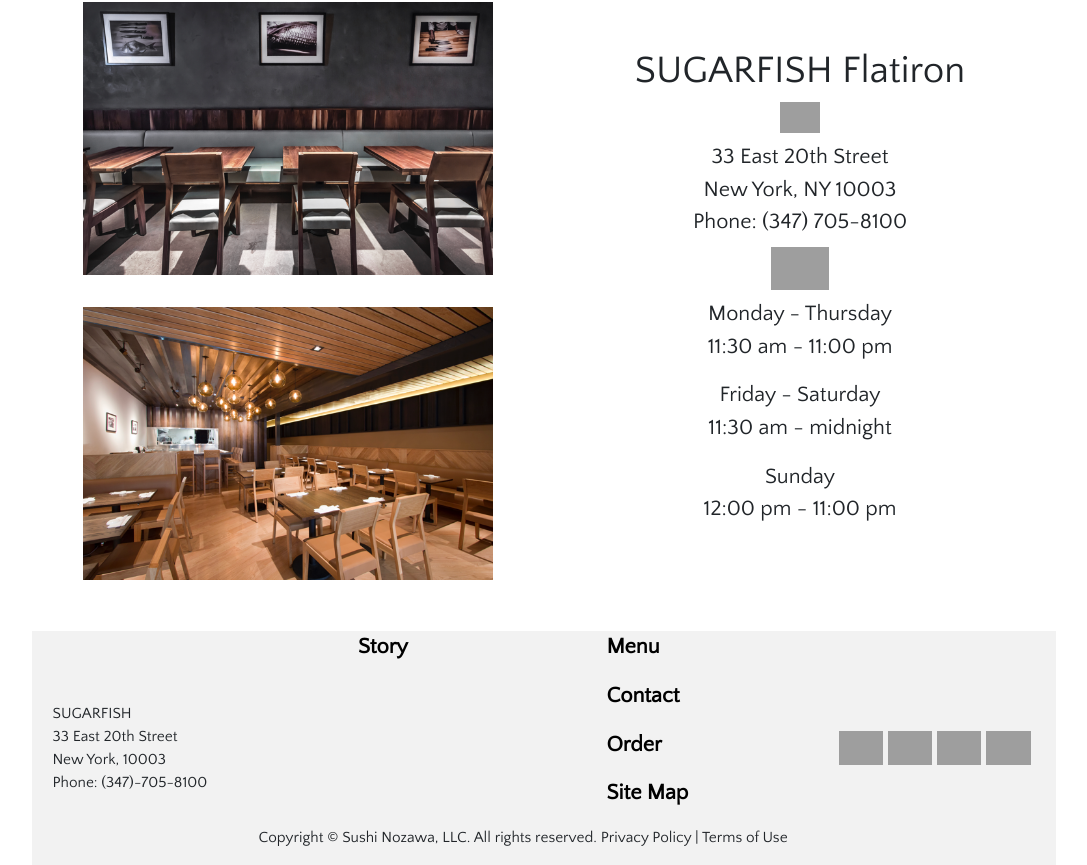
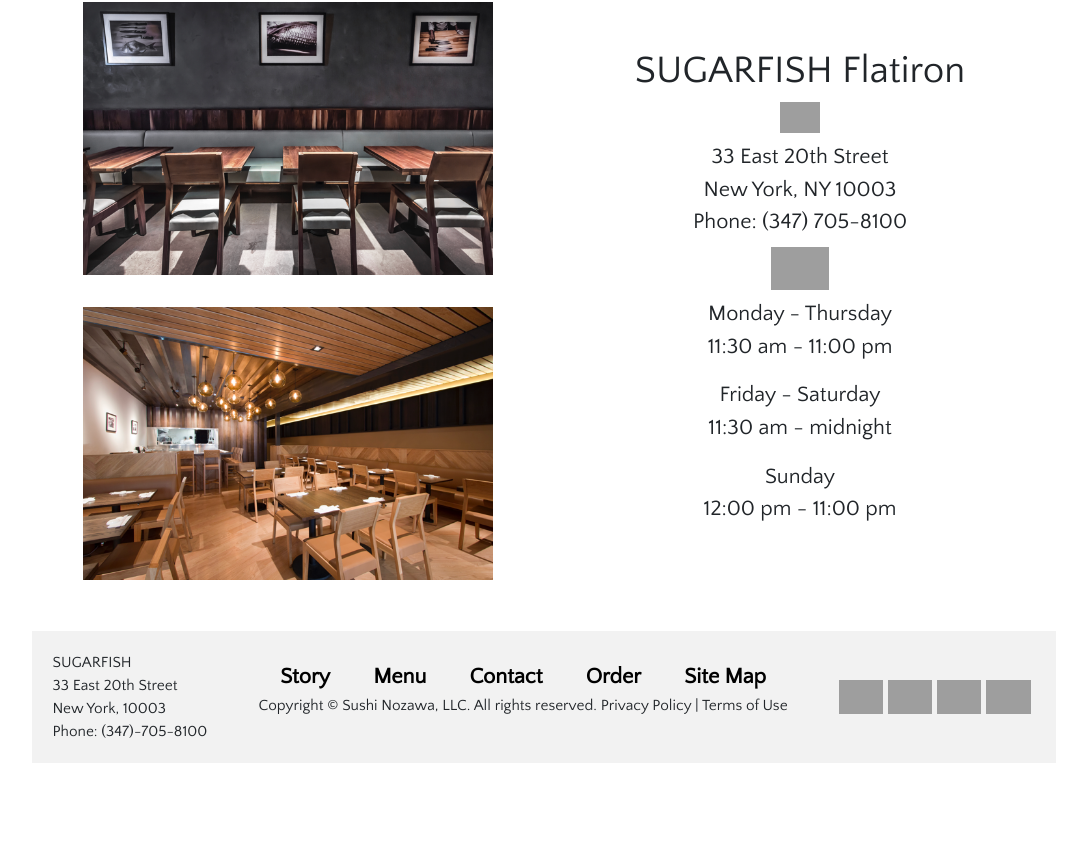
Before and after one commit to makeespresso/sugarfish, a React (Create React App) app: page / in a window 1280 px wide. Shown: the part 2184-3049 px from the top of the page, without its empty margins (96-1183 px from the left). After the commit the page ends 2947 px from the top, so only its background shows below. Built offline with nearby package versions, Linux system fonts and the light colour scheme; grey boxes are pictures that could not be loaded; a web font is replaced by a local one.

Commit message:
fix footer links

```diff
--- a/src/App.css
+++ b/src/App.css
@@ -377,6 +377,8 @@ font-size: 24px;
   font-size: 1.7vw;
 }
 
+
+
 .social-media {
   width: 20%;
   display: flex;
--- a/src/components/Footer.jsx
+++ b/src/components/Footer.jsx
@@ -11,11 +11,11 @@ const Footer = () => {
       </div>
       <div className="footer-center">
         <div className="footer-nav">
-          <a href="#story"><p>Story</p></a>
-          <a href="#menu"><a><p>Menu</p></a>
-            <a href="#location"><p>Contact</p></a>
-            <a href="https://postmates.com/merchant/sugarfish-new-york-2"><p>Order</p></a>
-            <a href="#"></a><p>Site Map</p></a>
+          <a href="#story-page">Story</a>
+          <a href="#menu">Menu</a>
+          <a href="#location">Contact</a>
+          <a href="https://postmates.com/merchant/sugarfish-new-york-2">Order</a>
+          <a href="#">Site Map</a>
         </div>
         <p>Copyright © Sushi Nozawa, LLC. All rights reserved.     Privacy Policy  |  Terms of Use</p>
       </div>
@@ -25,7 +25,7 @@ const Footer = () => {
         <a href="https://www.instagram.com/sugarfishbynozawa/" target="_blank"><img src="https://img.icons8.com/ios-filled/48/000000/instagram.png" /></a>
         <a href="https://www.pinterest.com/kazunorinozawa/sugarfish/" target="_blank"><img src="https://img.icons8.com/color/48/000000/pinterest.png" /></a>
       </div>
-    </div>
+    </div >
   )
 }
 
```
